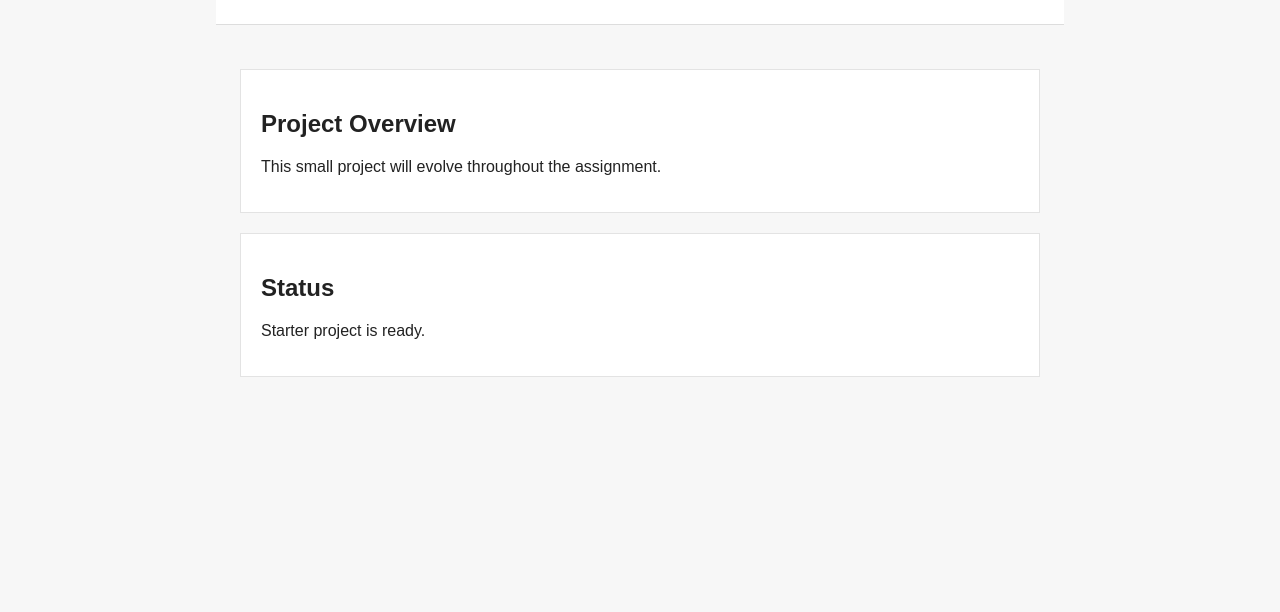
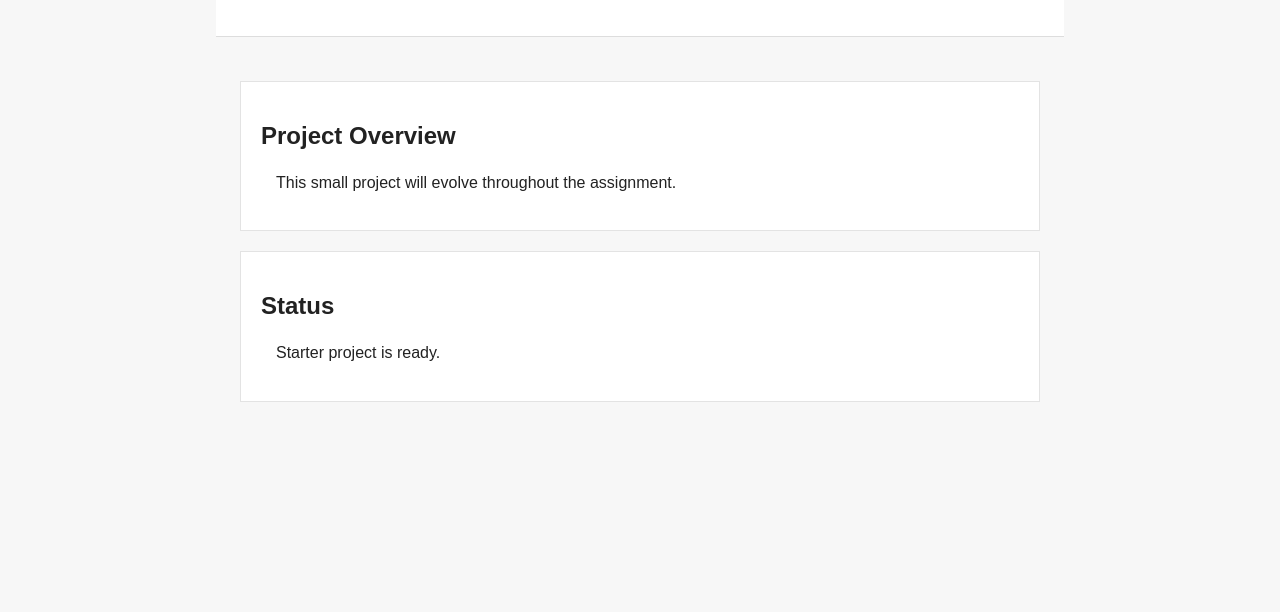
Before and after one commit to 12005-f/git-session1-12005-f, a plain HTML site: page index.html in a window 1280 px wide. Shown: the part 188-800 px from the top of the page. Drawn offline with Linux system fonts and the light colour scheme.

Commit message:
Improve homepage CSS styling

```diff
--- a/style.css
+++ b/style.css
@@ -19,3 +19,7 @@ section {
   padding: 20px;
   border: 1px solid #e3e3e3;
 }
+p {
+    line-height: 1.6;
+    margin: 15px;
+}
```
